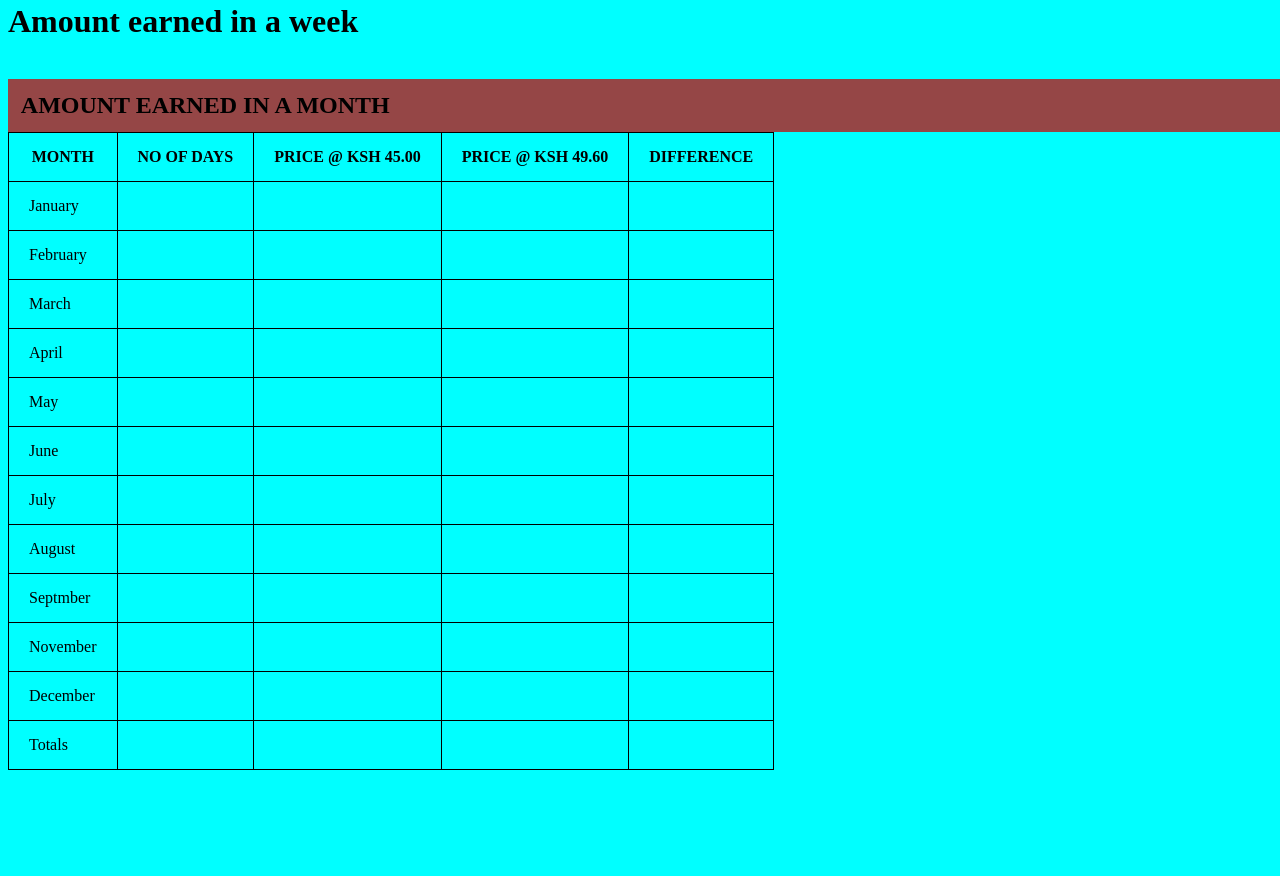
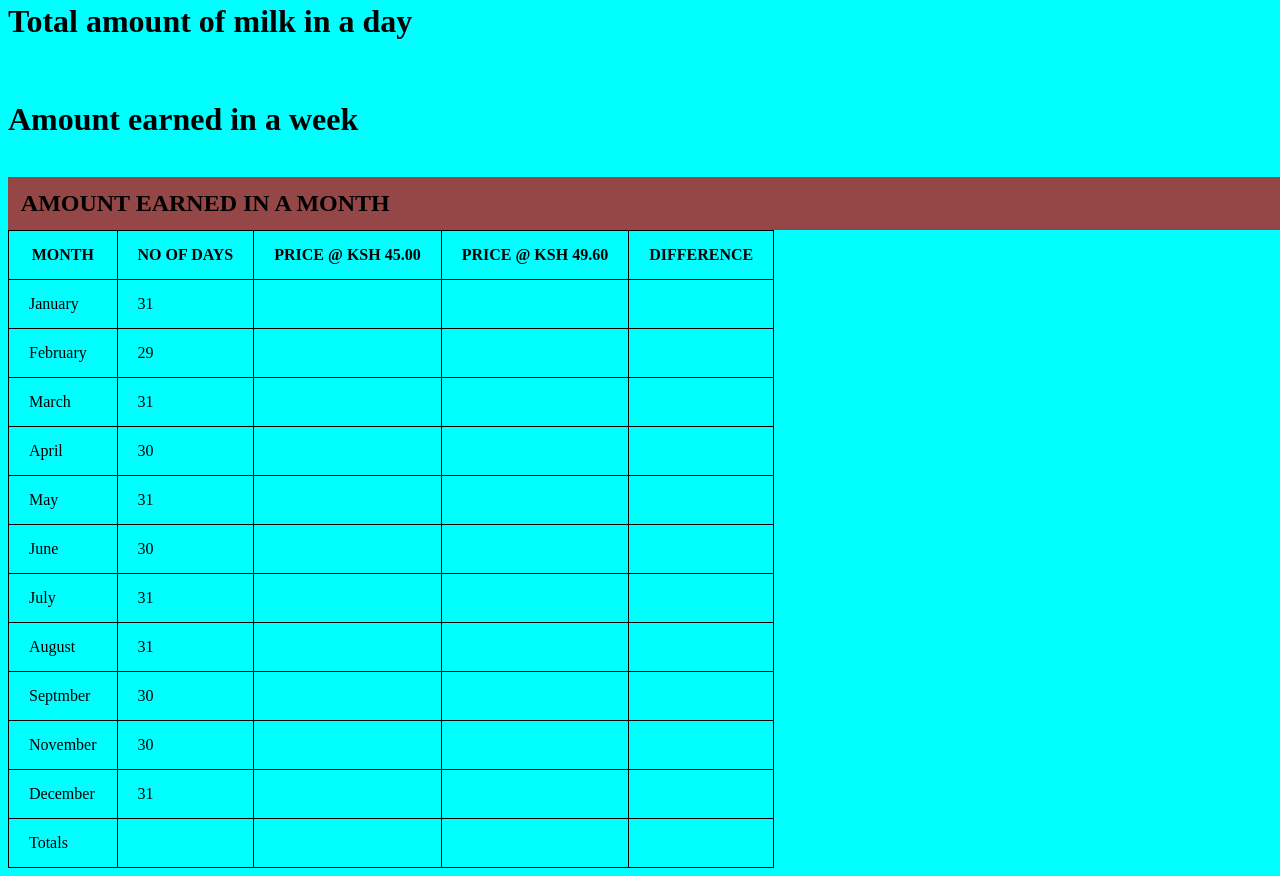
Before and after one commit to Emanukim/Dairybiz-report, a plain HTML site: page index.html in a window 1280 px wide. Shown: the part 736-1612 px from the top of the page. Before the commit the page ends 1514 px from the top, so only its background shows below. Drawn offline with Linux system fonts and the light colour scheme.

Commit message:
add number of days in the table

```diff
--- a/index.html
+++ b/index.html
@@ -38,9 +38,10 @@
                 <input type="number" placeholder="Amount in litres" >
            </div>
          </div>
-         <div class="outmlk" >
-            <p>hdfgoitdididi6uy</p>
-         </div>
+     </div>
+     <div>
+        <h1>Total amount of milk in a day</h1>
+        <output></output>
      </div>
 
 
@@ -60,77 +61,77 @@
          </tr>
          <tr>
             <td>January</td>
-            <td></td>
+            <td>31</td>
             <td></td>
             <td></td>
             <td></td>
          </tr>
          <tr>
             <td>February</td>
-            <td></td>
+            <td>29</td>
             <td></td>
             <td></td>
             <td></td>
          </tr>
          <tr>
             <td>March</td>
-            <td></td>
+            <td>31</td>
             <td></td>
             <td></td>
             <td></td>
          </tr>
          <tr>
             <td>April</td>
-            <td></td>
+            <td>30</td>
             <td></td>
             <td></td>
             <td></td>
          </tr>
          <tr>
             <td>May</td>
-            <td></td>
+            <td>31</td>
             <td></td>
             <td></td>
             <td></td>
          </tr>
          <tr>
             <td>June</td>
-            <td></td>
+            <td>30</td>
             <td></td>
             <td></td>
             <td></td>
          </tr>
          <tr>
             <td>July</td>
-            <td></td>
+            <td>31</td>
             <td></td>
             <td></td>
             <td></td>
          </tr>
          <tr>
             <td>August</td>
-            <td></td>
+            <td>31</td>
             <td></td>
             <td></td>
             <td></td>
          </tr>
          <tr>
             <td>Septmber</td>
-            <td></td>
+            <td>30</td>
             <td></td>
             <td></td>
             <td></td>
          </tr>
          <tr>
             <td>November</td>
-            <td></td>
+            <td>30</td>
             <td></td>
             <td></td>
             <td></td>
          </tr>
          <tr>
             <td>December</td>
-            <td></td>
+            <td>31</td>
             <td></td>
             <td></td>
             <td></td>
```
